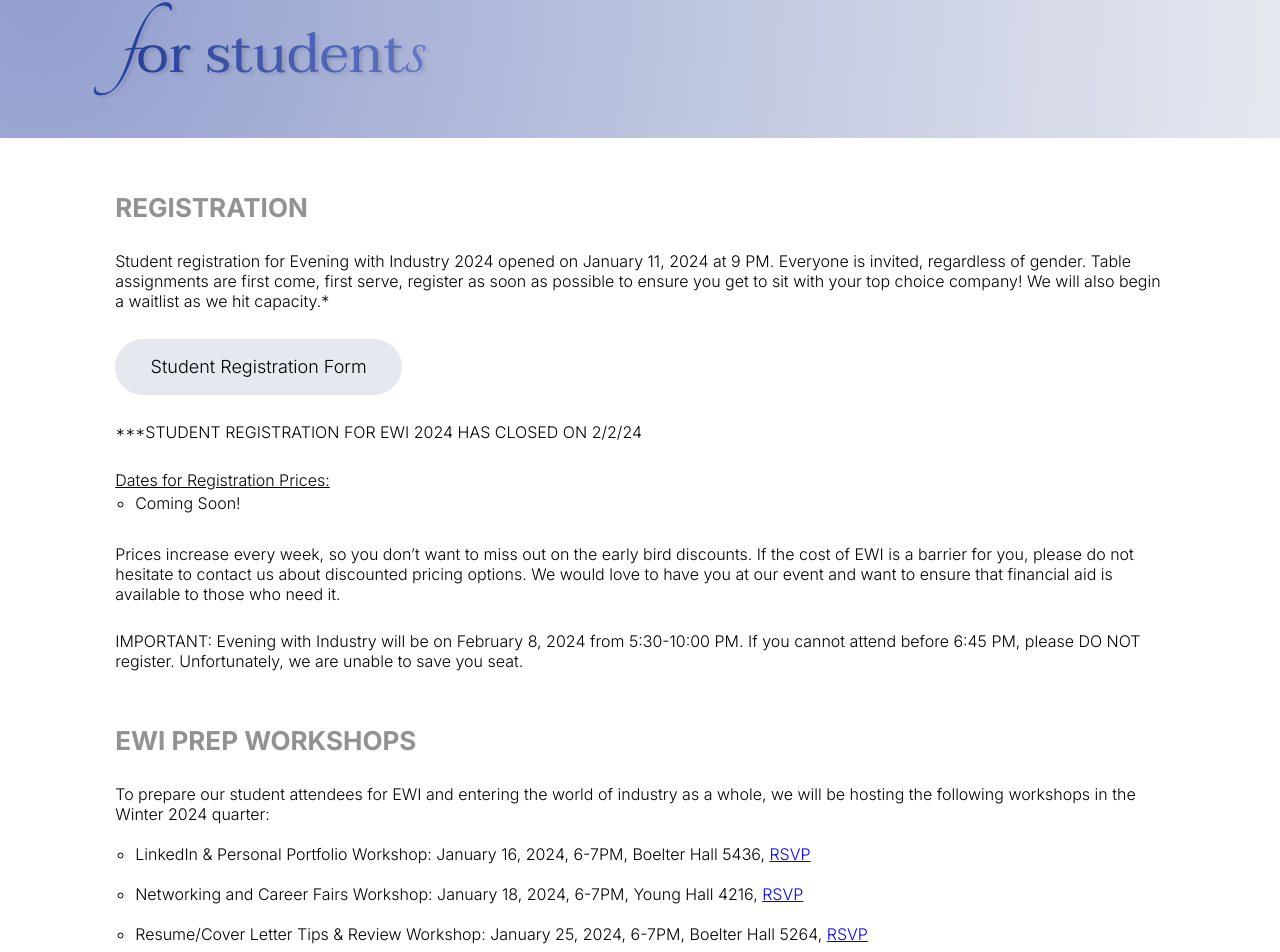
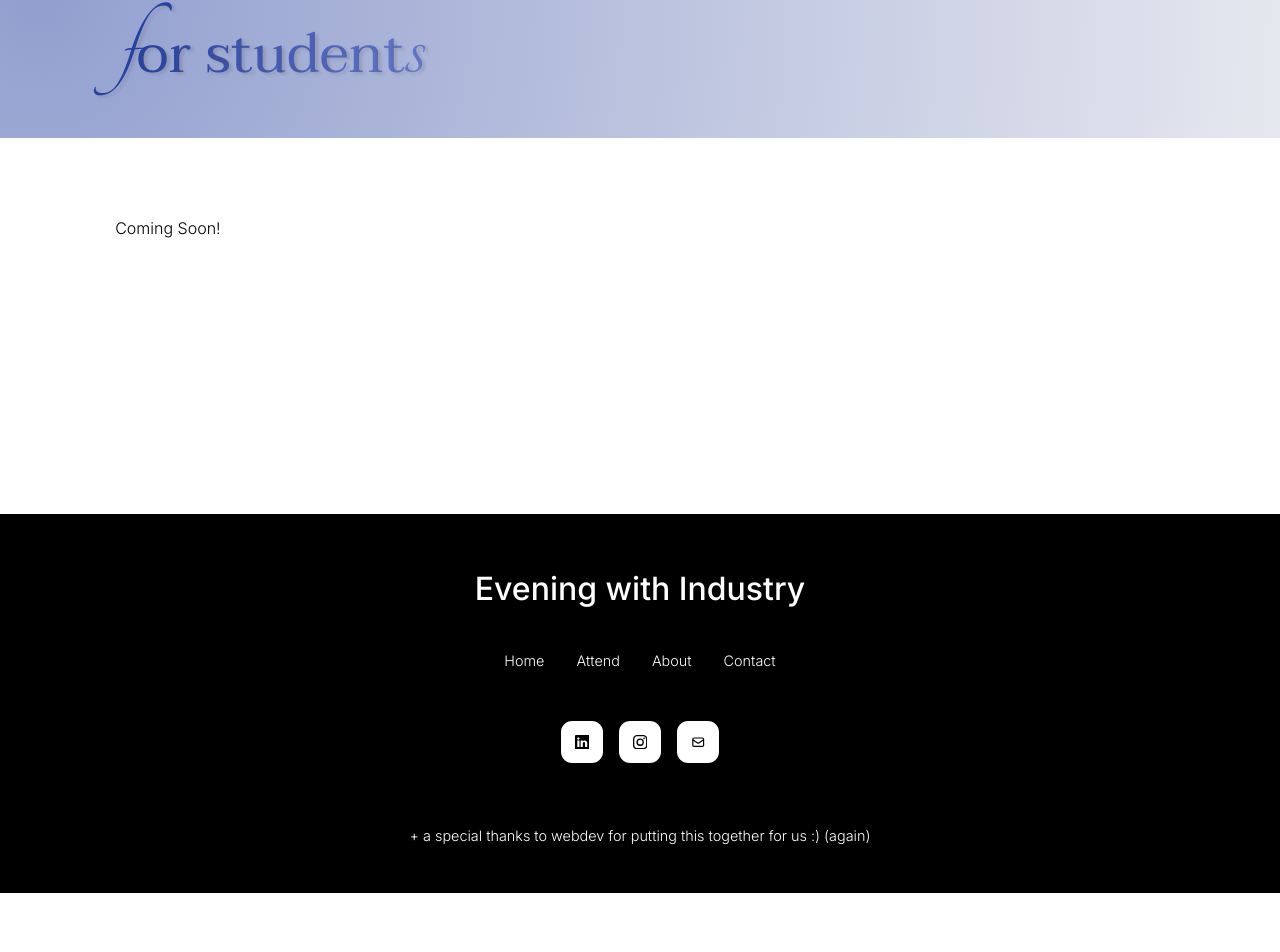
Before and after one commit to swe-ucla/ewi-website, a React (Create React App) app: page /student in a window 1280 px wide. Shown: the part 108-1060 px from the top of the page. After the commit the page ends 1001 px from the top, so only its background shows below. Built offline with nearby package versions, Linux system fonts and the light colour scheme; a web font is replaced by a local one.

Commit message:
finalized updates for studentInfo

```diff
--- a/src/components/studentInfo/StudentInfo.jsx
+++ b/src/components/studentInfo/StudentInfo.jsx
@@ -7,76 +7,75 @@ import student_guide from '../../assets/Updated SSG.pdf';
 
 const StudentInfo = () => {
   return (
-    /*<div className="container coming_soon">
+    <div className="container coming_soon">
       <p>Coming Soon!</p>
-    </div>*/
-
-     <div className="container student__content">
-         <h2>Registration</h2>
-         <div className="student__paragraph">
-           <p>
-               Student registration for Evening with Industry 2024 opened on January 11, 2024 at 9 PM. Everyone is invited, regardless of gender. Table assignments are first come, first serve, register as soon as possible to ensure you get to sit with your top choice company! We will also begin a waitlist as we hit capacity.*
-           </p>
-           <br/>
-           <a className="btn" href="https://docs.google.com/forms/d/1ifw7WO5da8OaMP1yaPWfvdGZP80MlKe4R2ytlkhftbU/viewform?edit_requested=true" target="_blank" rel="noopener noreferrer">Student Registration Form</a>
-           <br/>
-           <br/>
-           <p>***STUDENT REGISTRATION FOR EWI 2024 HAS CLOSED ON 2/2/24</p>
-           <br/>
-           <p style={{textDecoration: 'underline'}}>
-             Dates for Registration Prices:
-             <br/>
-           </p>
-           <ul>
-             <li>Coming Soon! </li>
-           </ul>
-           <br />
-           <p>
-             Prices increase every week, so you don’t want to miss out on the early bird discounts. If the cost of EWI is a barrier for you, please do not hesitate to contact us about discounted pricing options. We would love to have you at our event and want to ensure that financial aid is available to those who need it.
-           </p>
-           <br />
-           <p> IMPORTANT: Evening with Industry will be on February 8, 2024 from 5:30-10:00 PM. If you cannot attend before 6:45 PM, please DO NOT register. Unfortunately, we are unable to save you seat. </p>
-         </div>
-         <h2>EWI Prep Workshops</h2>
-         <div className="rsvp_link">
-           <p>
-           To prepare our student attendees for EWI and entering the world of industry as a whole, we will be hosting the following workshops in the Winter 2024 quarter:
-           </p>
-           <p>
-             <br/>
-           <ul>
-             <li>LinkedIn & Personal Portfolio Workshop: January 16, 2024, 6-7PM, Boelter Hall 5436, <a href="https://docs.google.com/forms/d/e/1FAIpQLSdtCOzRUiOHoM1yu7elh9sacACvB7LrP3ZzVZqTWU6Fi3JwvA/viewform" target="_blank" rel="noopener noreferrer">RSVP</a></li>
-             <br/>
-             <li>Networking and Career Fairs Workshop: January 18, 2024, 6-7PM, Young Hall 4216, <a className="rsvp_link" href="https://docs.google.com/forms/d/e/1FAIpQLSfO89TiyfCcos3UvPSQcV_R6xnD0N4cc2jBZKWAREIx-Zh4Pw/viewform" rel="noopener noreferrer" target="_blank">RSVP</a></li>
-             <br/>
-             <li>Resume/Cover Letter Tips & Review Workshop: January 25, 2024, 6-7PM, Boelter Hall 5264, <a className="rsvp_link" href="https://forms.gle/TRdn8LWJX9LjCm5G9" target="_blank" rel="noopener noreferrer">RSVP</a></li>
-             <br/>
-             <li>Dinner Etiquette Workshop: February 1, 2024, 6-7PM, Boelter Hall 5264, <a className="rsvp_link" href="https://forms.gle/JzurD93RYabu1B3Y9" target="_blank" rel="noopener noreferrer">RSVP</a> </li>
-           </ul>
-           </p>
-         </div>
-         <h2>Student Survival Guide</h2>
-         {/* <div className='container pdf_container'>
-           <PDFViewerStudent/>
-         </div> */}
-         <iframe
-         src={student_guide}
-         style={{
-             alignSelf: 'center',
-             width: '80%',
-             height: `60rem`,
-             border: 'none',
-             display: 'block',
-             padding: '1rem'
-         }}
-         />
-         <h2>Other Questions?</h2>
-         <p>Send us a message using the form below!</p>
-         <br />
-         <div className="container send_message">
-           <SendMessage />
-         </div>
-       </div>
+    </div>
+    // <div className="container student__content">
+    //     <h2>Registration</h2>
+    //     <div className="student__paragraph">
+    //       <p>
+    //           Student registration for Evening with Industry 2024 opened on January 11, 2024 at 9 PM. Everyone is invited, regardless of gender. Table assignments are first come, first serve, register as soon as possible to ensure you get to sit with your top choice company! We will also begin a waitlist as we hit capacity.*
+    //       </p>
+    //       <br/>
+    //       <a className="btn" href="https://docs.google.com/forms/d/1ifw7WO5da8OaMP1yaPWfvdGZP80MlKe4R2ytlkhftbU/viewform?edit_requested=true" target="_blank" rel="noopener noreferrer">Student Registration Form</a>
+    //       <br/>
+    //       <br/>
+    //       <p>***STUDENT REGISTRATION FOR EWI 2024 HAS CLOSED ON 2/2/24</p>
+    //       <br/>
+    //       <p style={{textDecoration: 'underline'}}>
+    //         Dates for Registration Prices:
+    //         <br/>
+    //       </p>
+    //       <ul>
+    //         <li>Coming Soon!</li>
+    //       </ul>
+    //       <br />
+    //       <p>
+    //         Prices increase every week, so you don’t want to miss out on the early bird discounts. If the cost of EWI is a barrier for you, please do not hesitate to contact us about discounted pricing options. We would love to have you at our event and want to ensure that financial aid is available to those who need it.
+    //       </p>
+    //       <br />
+    //       <p> IMPORTANT: Evening with Industry will be on February 8, 2024 from 5:30-10:00 PM. If you cannot attend before 6:45 PM, please DO NOT register. Unfortunately, we are unable to save you seat. </p>
+    //     </div>
+    //     <h2>EWI Prep Workshops</h2>
+    //     <div className="rsvp_link">
+    //       <p>
+    //       To prepare our student attendees for EWI and entering the world of industry as a whole, we will be hosting the following workshops in the Winter 2024 quarter:
+    //       </p>
+    //       <p>
+    //         <br/>
+    //       <ul>
+    //         <li>LinkedIn & Personal Portfolio Workshop: January 16, 2024, 6-7PM, Boelter Hall 5436, <a href="https://docs.google.com/forms/d/e/1FAIpQLSdtCOzRUiOHoM1yu7elh9sacACvB7LrP3ZzVZqTWU6Fi3JwvA/viewform" target="_blank" rel="noopener noreferrer">RSVP</a></li>
+    //         <br/>
+    //         <li>Networking and Career Fairs Workshop: January 18, 2024, 6-7PM, Young Hall 4216, <a className="rsvp_link" href="https://docs.google.com/forms/d/e/1FAIpQLSfO89TiyfCcos3UvPSQcV_R6xnD0N4cc2jBZKWAREIx-Zh4Pw/viewform" rel="noopener noreferrer" target="_blank">RSVP</a></li>
+    //         <br/>
+    //         <li>Resume/Cover Letter Tips & Review Workshop: January 25, 2024, 6-7PM, Boelter Hall 5264, <a className="rsvp_link" href="https://forms.gle/TRdn8LWJX9LjCm5G9" target="_blank" rel="noopener noreferrer">RSVP</a></li>
+    //         <br/>
+    //         <li>Dinner Etiquette Workshop: February 1, 2024, 6-7PM, Boelter Hall 5264, <a className="rsvp_link" href="https://forms.gle/JzurD93RYabu1B3Y9" target="_blank" rel="noopener noreferrer">RSVP</a> </li>
+    //       </ul>
+    //       </p>
+    //     </div>
+    //     <h2>Student Survival Guide</h2>
+    //     {/* <div className='container pdf_container'>
+    //       <PDFViewerStudent/>
+    //     </div> */}
+    //     <iframe
+    //     src={student_guide}
+    //     style={{
+    //         alignSelf: 'center',
+    //         width: '80%',
+    //         height: `60rem`,
+    //         border: 'none',
+    //         display: 'block',
+    //         padding: '1rem'
+    //     }}
+    //     />
+    //     <h2>Other Questions?</h2>
+    //     <p>Send us a message using the form below!</p>
+    //     <br />
+    //     <div className="container send_message">
+    //       <SendMessage />
+    //     </div>
+    //   </div>
   );
 };
 
```
